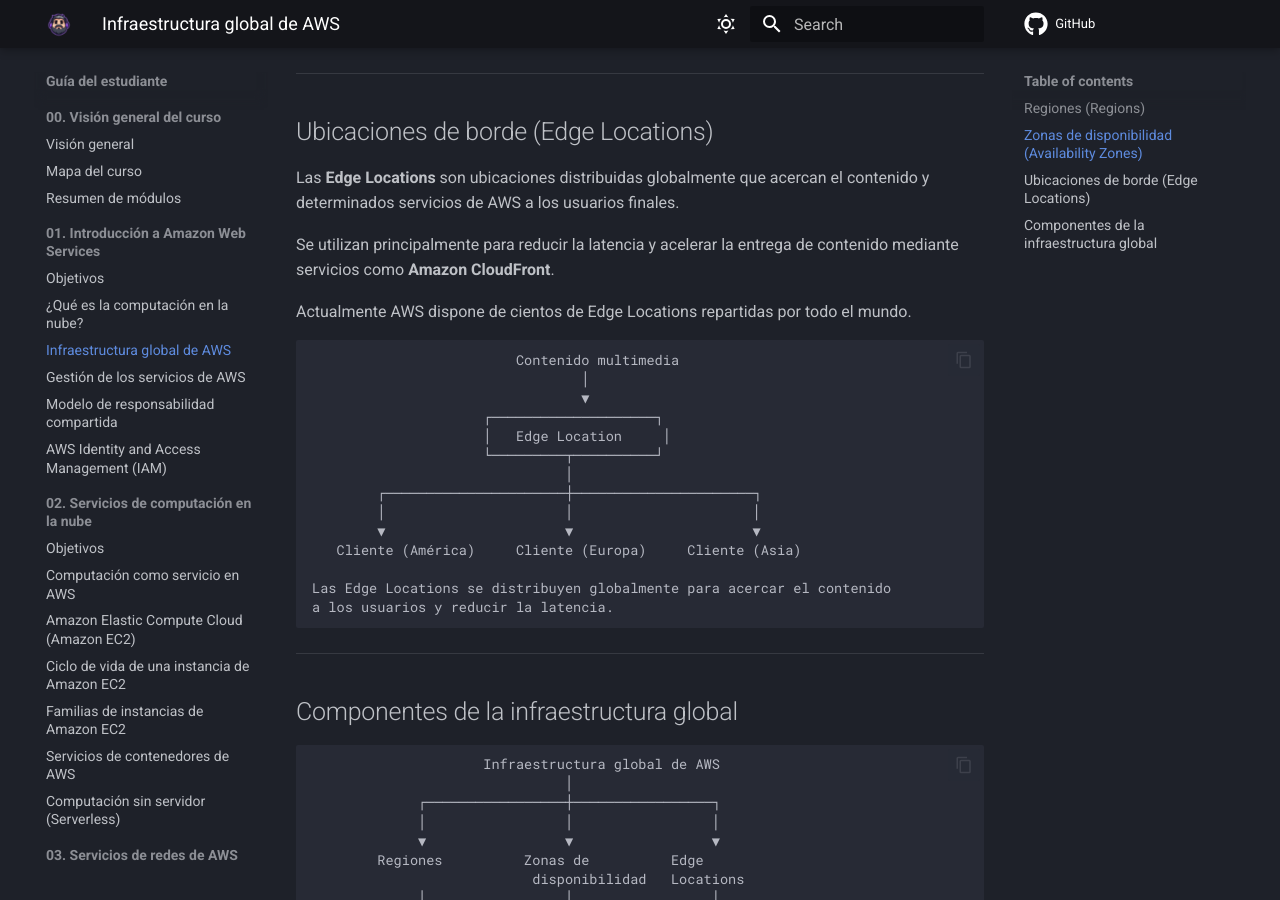
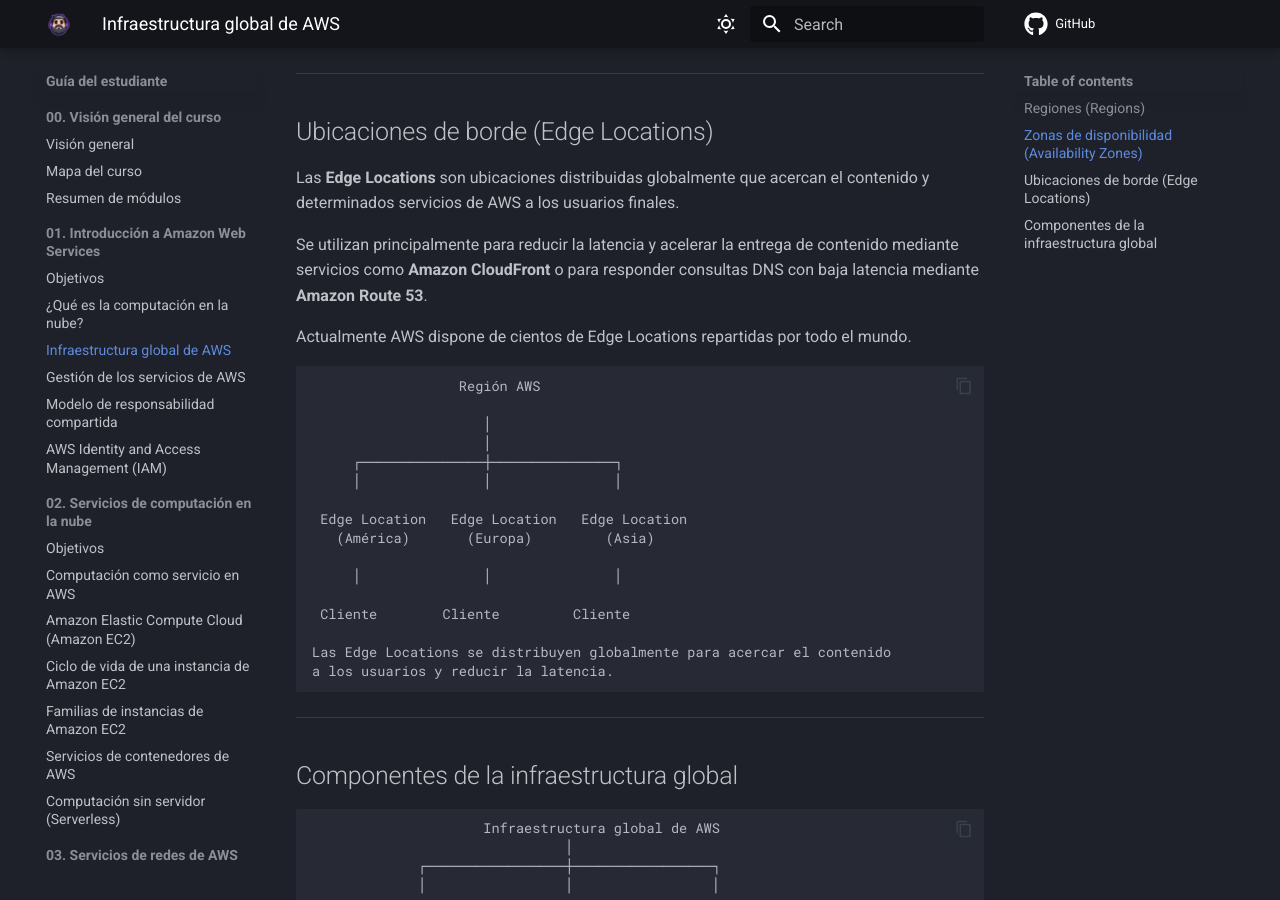
Before and after one commit to seguidodoblado/aws-technical-essentials, an MkDocs documentation site: the page built from docs/guia-del-estudiante/01-Introduccion-a-amazon-web-services/01-2-infraestructura-global.md, in a window 1280 px wide and 900 px high, scrolled down 1157 px. Built offline with MkDocs 1.6.1 and Material for MkDocs 9.7.7, drawn with Linux system fonts in a browser that asks for light colours; comment, search, counter and statistics services are not loaded.

Commit message:
Correcciones menores

````diff
--- a/docs/guia-del-estudiante/01-Introduccion-a-amazon-web-services/01-2-infraestructura-global.md
+++ b/docs/guia-del-estudiante/01-Introduccion-a-amazon-web-services/01-2-infraestructura-global.md
@@ -44,22 +44,24 @@ AZ 1           AZ 2
 
 Las **Edge Locations** son ubicaciones distribuidas globalmente que acercan el contenido y determinados servicios de AWS a los usuarios finales.
 
-Se utilizan principalmente para reducir la latencia y acelerar la entrega de contenido mediante servicios como **Amazon CloudFront**.
+Se utilizan principalmente para reducir la latencia y acelerar la entrega de contenido mediante servicios como **Amazon CloudFront** o para responder consultas DNS con baja latencia mediante **Amazon Route 53**.
 
 Actualmente AWS dispone de cientos de Edge Locations repartidas por todo el mundo.
 
 ```text
-                         Contenido multimedia
-                                 │
-                                 ▼
-                     ┌────────────────────┐
-                     │   Edge Location     │
-                     └─────────┬──────────┘
-                               │
-        ┌──────────────────────┼──────────────────────┐
-        │                      │                      │
-        ▼                      ▼                      ▼
-   Cliente (América)     Cliente (Europa)     Cliente (Asia)
+                  Región AWS
+
+                     │
+                     │
+     ┌───────────────┼───────────────┐
+     │               │               │
+
+ Edge Location   Edge Location   Edge Location
+   (América)       (Europa)         (Asia)
+
+     │               │               │
+
+ Cliente        Cliente         Cliente
 
 Las Edge Locations se distribuyen globalmente para acercar el contenido
 a los usuarios y reducir la latencia.
````
Also changed, not shown: docs/guia-del-estudiante/01-Introduccion-a-amazon-web-services/01-3-gestion-servicios.md (+8 -0 lines), docs/guia-del-estudiante/01-Introduccion-a-amazon-web-services/01-4-responsabilidad-compartida.md (+2 -0 lines), docs/guia-del-estudiante/01-Introduccion-a-amazon-web-services/01-5-iam.md (+12 -0 lines).
